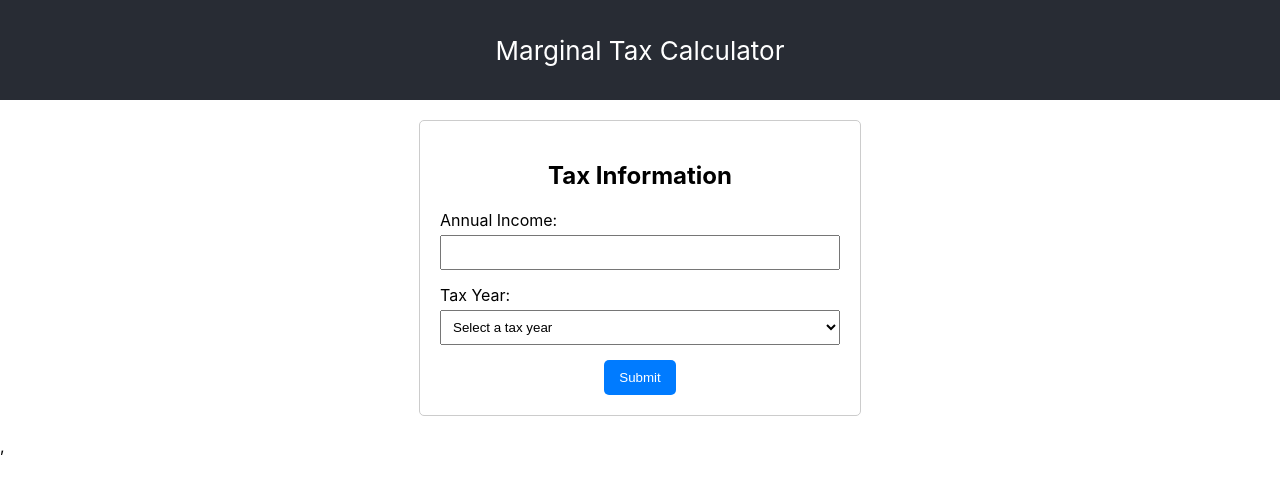
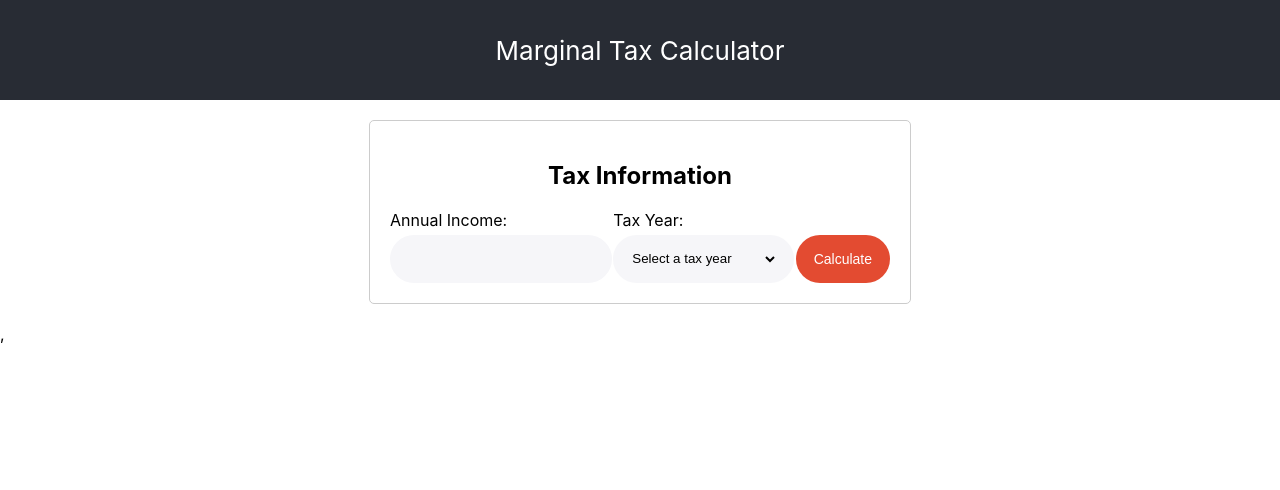
Before and after one commit to ishakmehta04/plus-grade, a React (Create React App) app: page / in a window 1280 px wide. Shown: the top 490 px of the page. Built offline with nearby package versions, Linux system fonts and the light colour scheme.

Commit message:
Improved styling of the form

```diff
--- a/src/components/TaxForm.tsx
+++ b/src/components/TaxForm.tsx
@@ -1,13 +1,13 @@
 // src/TaxForm.tsx
 import React, { useState, useEffect, useLayoutEffect } from 'react';
 import { useDispatch, useSelector } from 'react-redux';
-import styled from 'styled-components';
+import styled, { css } from 'styled-components';
 import { getCalculateTaxAction } from '../redux/slice';
 import { StateType } from '../redux/index';
 import { TaxResult } from './TaxResult';
 
 const FormContainer = styled.div`
-  max-width: 400px;
+  max-width: 500px;
   margin: 20px auto;
   padding: 20px;
   border: 1px solid #ccc;
@@ -18,8 +18,14 @@ const FormTitle = styled.h2`
   text-align: center;
 `;
 
+const Form = styled.form`
+		display: flex;
+    justify-content: space-between;
+    position: relative;
+		    align-items: flex-end;
+`;
+
 const InputGroup = styled.div`
-  margin-bottom: 15px;
   text-align: left;
 `;
 
@@ -28,28 +34,43 @@ const Label = styled.label`
   margin-bottom: 5px;
 `;
 
+const commonStyles = css`
+	box-sizing: border-box;
+	border-radius: 74px;
+	height: 48px;
+	margin-right: 15px;
+	background-color: #f6f6f9;
+	border: #f6f6f9;
+	width: 100%;
+  padding: 0 15px;
+
+`;
+
 const Input = styled.input`
-  width: 100%;
-  padding: 8px;
-  box-sizing: border-box;
+  ${commonStyles};
 `;
 
 const Select = styled.select`
-  width: 100%;
-  padding: 8px;
-  box-sizing: border-box;
+  ${commonStyles};
+	border-right: 16px solid transparent;
 `;
 
-const SubmitButton = styled.button`
-  padding: 10px 15px;
-  background-color: #007bff;
-  color: white;
-  border: none;
-  border-radius: 5px;
-  cursor: pointer;
+const CalculateButton = styled.button`
+  background-color: #e34b31;
+	color: white;
+	border: none;
+	cursor: pointer;
+	outline: none;
+	border-radius: 50px;
+	font-size: 14px;
+	height: 48px;
+	padding: 0px 18px;
+	text-align: center;
+	user-select: none;
+	margin: 0;
 
   &:hover {
-    background-color: #0056b3;
+    background-color: #e42504;
   }
 
   &:disabled {
@@ -124,7 +145,7 @@ export const TaxForm: React.FC = () => {
 		<>
 			<FormContainer>
 				<FormTitle>Tax Information</FormTitle>
-				<form onSubmit={handleSubmit}>
+				<Form onSubmit={handleSubmit}>
 					<InputGroup>
 						<Label htmlFor="annualIncome">Annual Income:</Label>
 						<Input
@@ -153,10 +174,10 @@ export const TaxForm: React.FC = () => {
 					{validationError && <ErrorMessage>{validationError}</ErrorMessage>}
 
 					{serverError && <ErrorMessage>{serverError}</ErrorMessage>}
-					<SubmitButton type="submit" disabled={isLoading}>
-            Submit
-					</SubmitButton>
-				</form>
+					<CalculateButton type="submit" disabled={isLoading}>
+            Calculate
+					</CalculateButton>
+				</Form>
 			</FormContainer>
 			{!isLoading && !serverError && result && (
 				<TaxResult income={parseFloat(annualIncome)} tax={result} />
```
